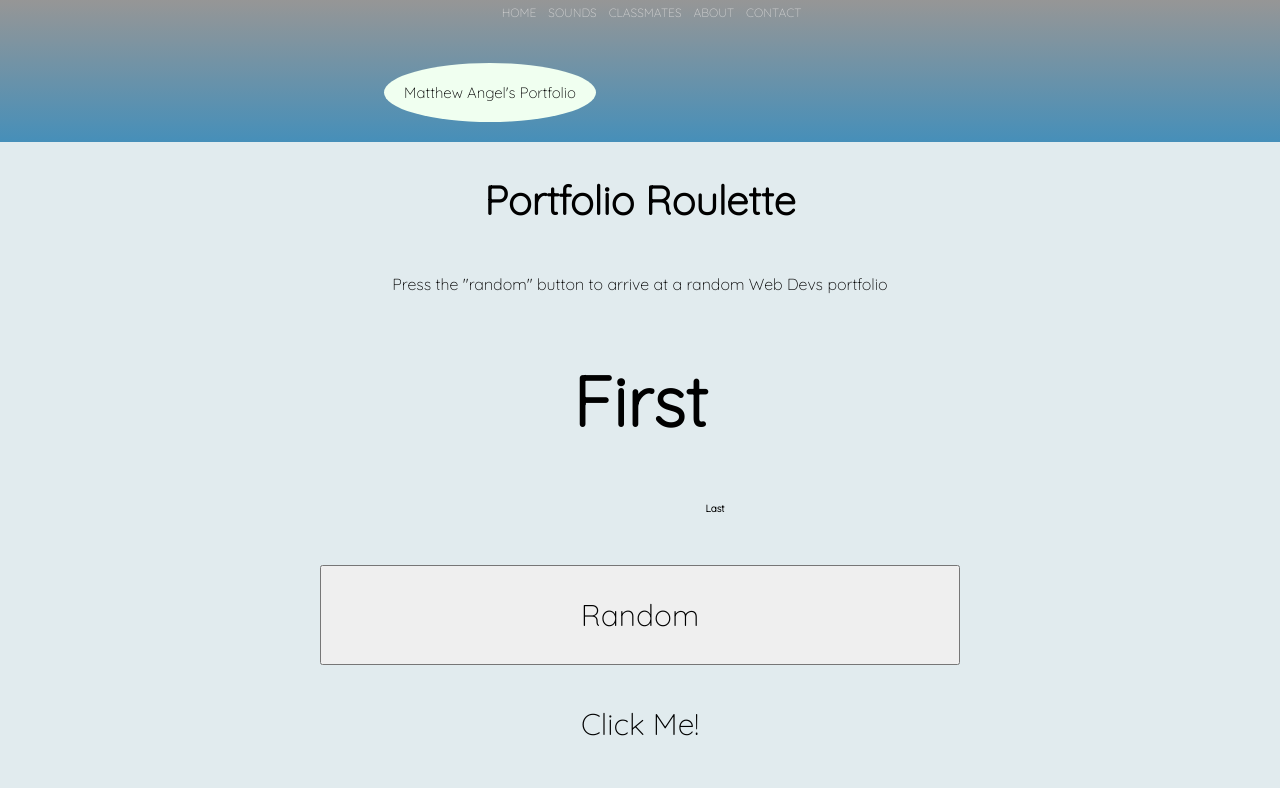
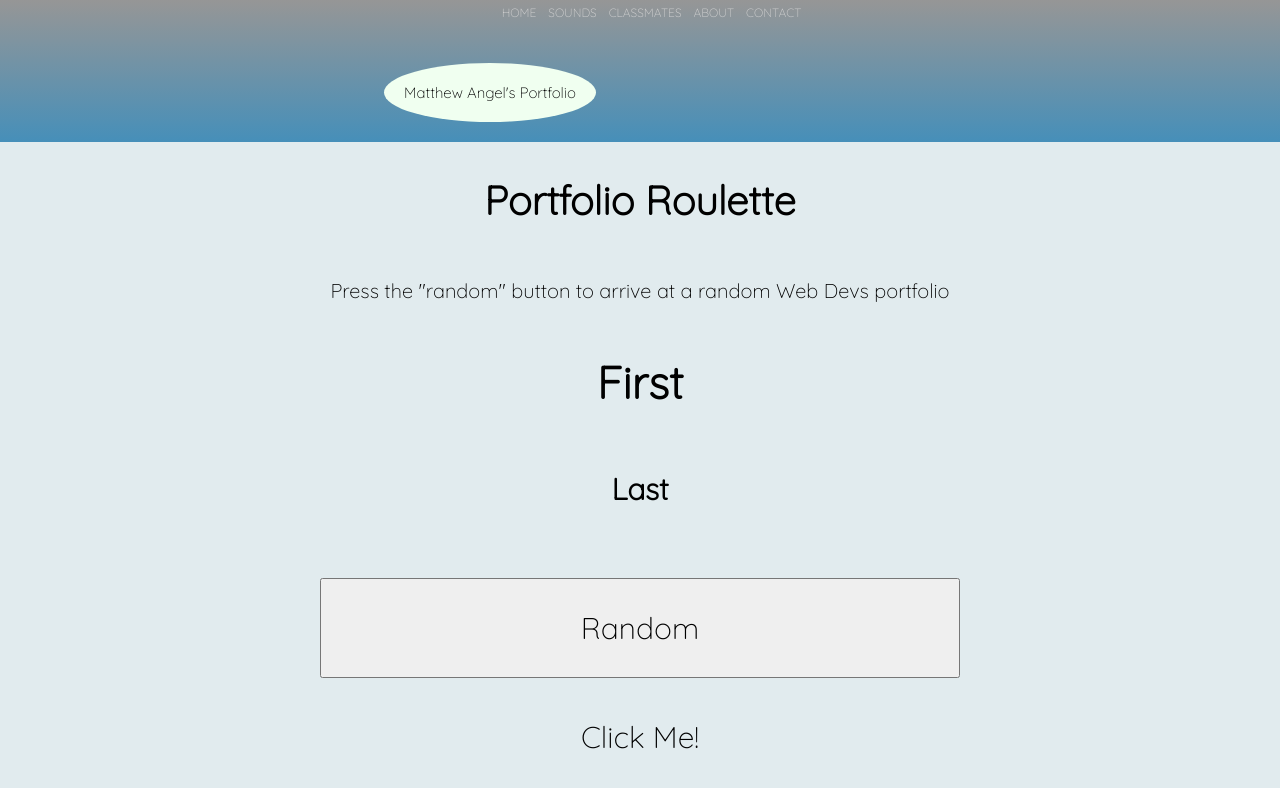
Before and after one commit to mattangelmia/portfolio, a plain HTML site: page classmates.html in a window 1280 px wide. Drawn offline with nearby package versions, Linux system fonts and the light colour scheme.

Commit message:
hopefullylastone

```diff
--- a/classmates.html
+++ b/classmates.html
@@ -44,7 +44,7 @@
       </div>
 <div class="random">
    <h2>Portfolio Roulette</h2>
-   <p>Press the "random" button to arrive at a random Web Devs portfolio</p>
+   <p class="press">Press the "random" button to arrive at a random Web Devs portfolio</p>
   <h1>First</h1>
   <h3>Last</h3>
 
--- a/style.css
+++ b/style.css
@@ -719,6 +719,26 @@ h1 {
 
 @media (max-width: 500px), (max-height:800px) {
 
+  .press{
+    font-size: 20px;
+    text-align: center;
+
+
+
+
+  }
+
+
+
+
+h1{
+  font-size: 45px;
+}
+  .hear{
+    font-size: 20px;
+
+
+  }
   .link-wrap a {
     color: lightgray;
     text-decoration: none;
@@ -744,11 +764,13 @@ h1 {
   }
 
   h3 {
+    text-align: center;
     display: flex;
     flex-direction: column;
+    margin-right: 150px;
     align-items: center;
     margin-left: 150px;
-    font-size: 10px;
+    font-size: 30px;
   }
   .feedback{
     display: flex;
```
Also changed, not shown: sounds.html (+5 -5 lines).
